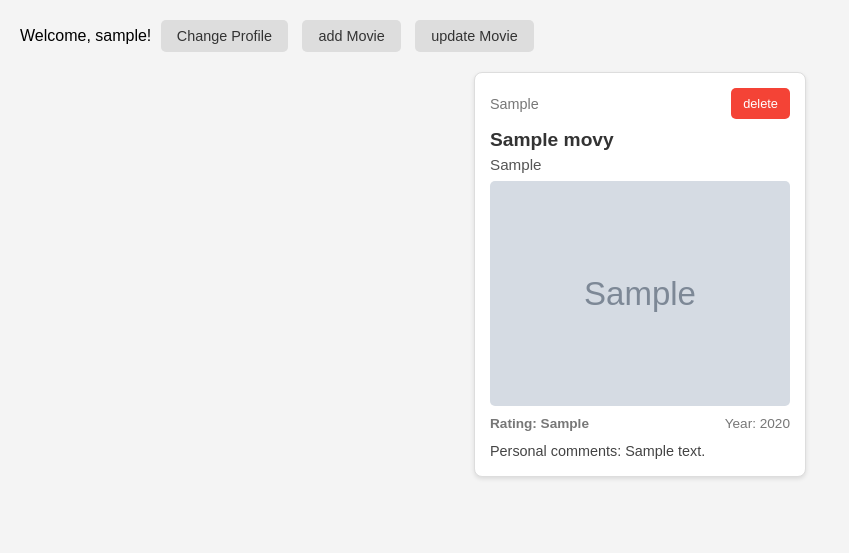
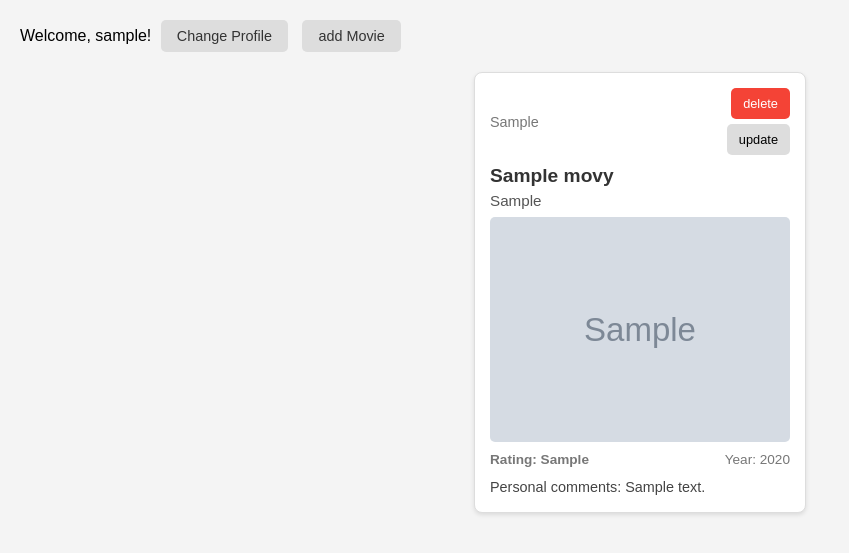
Before and after one commit to yhupe/movi-base-webapp, a Flask app: page /users/1 in a window 1280 px wide. Shown: the top 553 px of the page, without its empty margins (0-849 px from the left). Run offline with Flask 3, Linux system fonts and the light colour scheme; tables that the repository leaves empty hold one stand-in row (values such as "Sample post"); grey boxes marked "Sample" are stand-in pictures; parts of the project's set-up code (start-up, migrations or seed data) failed here and were passed over.

Commit message:
applying update link-button to each movie card using jinja2, leading to update form to add/ update a personal rating and comment

```diff
--- a/static/style.css
+++ b/static/style.css
@@ -73,7 +73,31 @@ h1, h2 {
 
 .action-button:hover {
     background-color: #ccc;
+    color: #333;
+}
+
+.update-button {
+    background-color: #ddd;
     color: #000;
+    border: none;
+    border-radius: 5px;
+    padding: 8px 12px;
+    margin-top: 5px;
+    cursor: pointer;
+    text-decoration: none;
+    font-size: 0.8em;
+    transition: background-color 0.3s ease;
+}
+
+.update-button:hover {
+    background-color: #ccc;
+    color: #000;
+}
+
+.update-delete-buttons {
+    display: flex;
+    flex-direction: column;
+    align-items: flex-end;
 }
 
 .movie-title {
--- a/templates/movies.html
+++ b/templates/movies.html
@@ -11,7 +11,6 @@
         <span class="current-user-display">Welcome, {% if user %}{{ user.username }}!{% else %}Nice to see you again... {% endif %}</span>
         <a href="/" class="action-button">Change Profile</a>
         <a href="{{  user_id  }}/add_movie" class="action-button">add Movie</a>
-        <a href="/update_movie" class="action-button">update Movie</a>
     </div>
 
     <div class="movie-container">
@@ -19,9 +18,12 @@
             <div class="movie-card">
                 <div class="movie-header">
                     <span class="genre">{{ movie.genre }}</span>
-                    <form id="delete-movie-form-{{ movie.id }}" action="/users/{{ user_id }}/delete_movie/{{ movie.movie_id }}" method="POST" style="display: inline;">
-                        <button type="submit" class="delete-button">️delete</button>
-                    </form>
+                    <div class="update-delete-buttons">
+                        <form id="delete-movie-form-{{ movie.id }}" action="/users/{{ user_id }}/delete_movie/{{ movie.movie_id }}" method="POST" style="display: inline;">
+                            <button type="submit" class="delete-button">️delete</button>
+                        </form>
+                        <a href="{{  user_id  }}/update_movie/{{  movie.movie_id  }}" class="update-button">update</a>
+                    </div>
                 </div>
                 <div class="movie-title">{{ movie.title }}</div>
                 <div class="movie-director">{{ movie.director }}</div>
```
